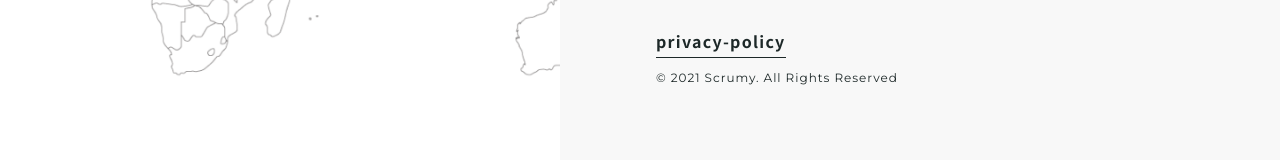
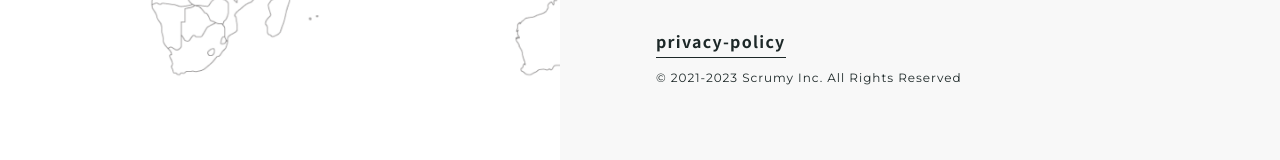
Before and after one commit to podev826/NEXT-scrumy-HP, a Next.js app: page /about in a window 1280 px wide. Both pictures are taken after a click on the button "メニューを開閉する". Shown: the part 599-759 px from the top of the page. Built offline with nearby package versions, Linux system fonts and the light colour scheme; no server answers.

Commit message:
[update]コピーライトを変更

```diff
--- a/src/components/Layouts/Header/HeaderModal.tsx
+++ b/src/components/Layouts/Header/HeaderModal.tsx
@@ -181,7 +181,7 @@ export const HeaderModal: FC = () => {
           </TertiaryLink>
         </Box>
         <Text mt="52px" fontSize={12}>
-          <small lang="en">©︎ 2021 Scrumy. All Rights Reserved</small>
+          <small lang="en">©︎ 2021-2023 Scrumy Inc. All Rights Reserved</small>
         </Text>
       </Box>
       <Box
@@ -308,7 +308,9 @@ export const HeaderModal: FC = () => {
                 privacy-policy
               </BaseLink>
               <Text mt="10px" fontSize={12}>
-                <small lang="en">©︎ 2021 Scrumy. All Rights Reserved</small>
+                <small lang="en">
+                  ©︎ 2021-2023 Scrumy Inc. All Rights Reserved
+                </small>
               </Text>
             </Box>
           </Flex>
```
